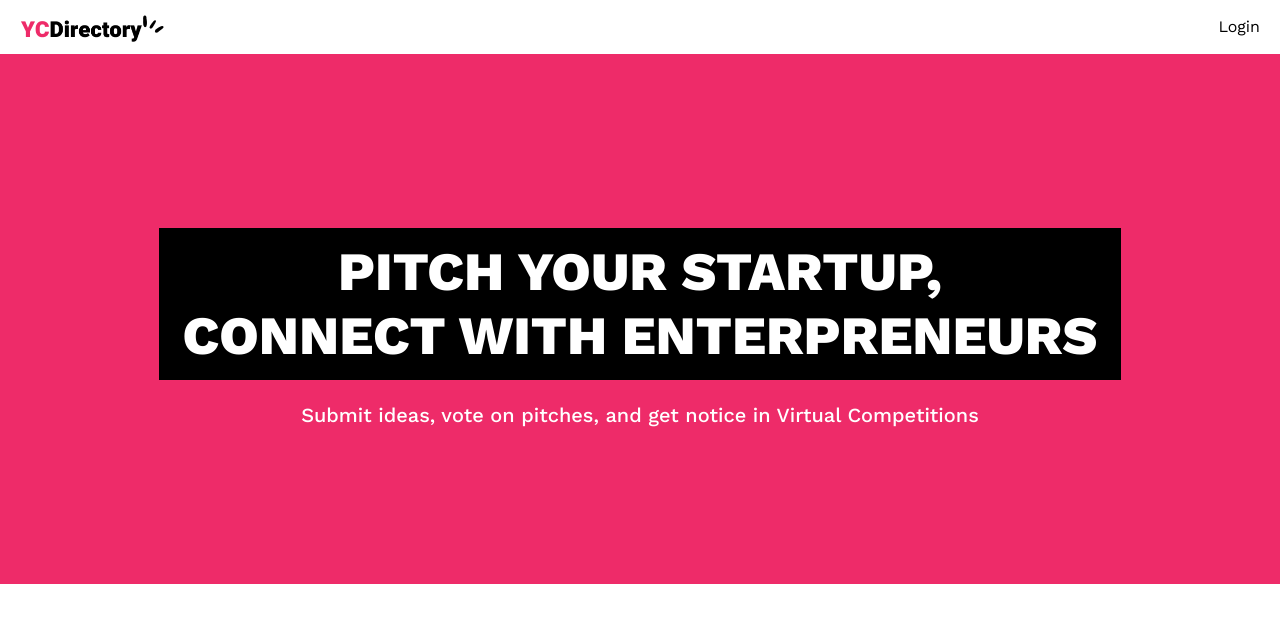
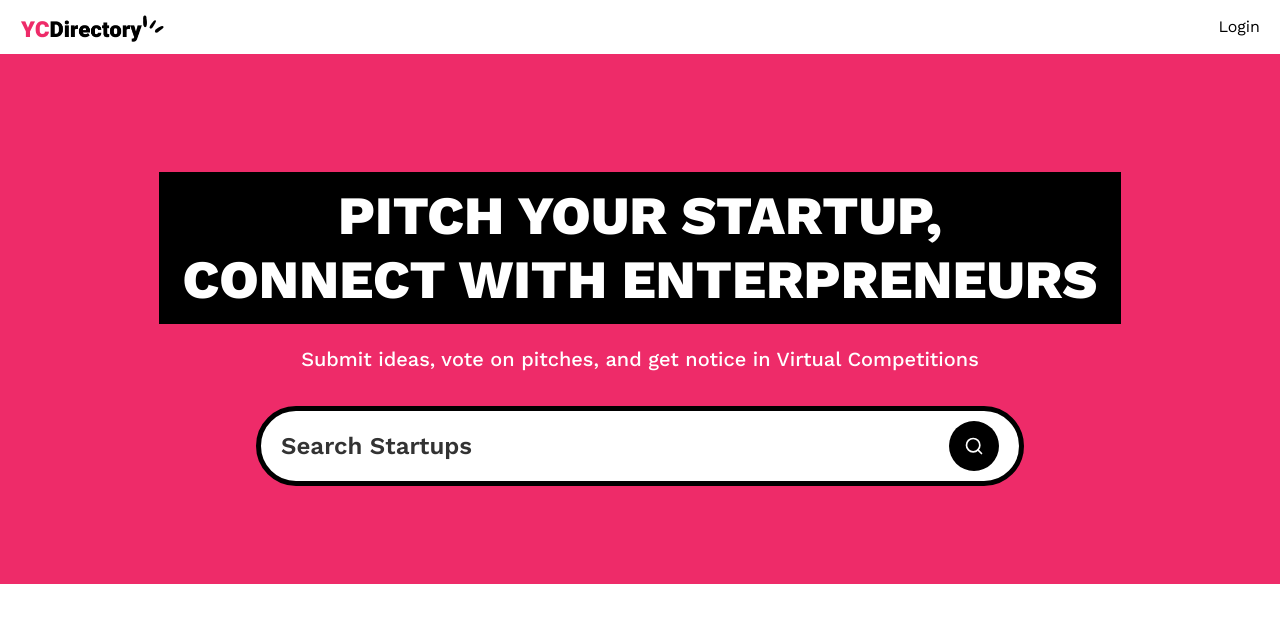
Before and after one commit to geogeorgiou/nextjs-15-course, a Next.js app: page / in a window 1280 px wide. Shown: the top 622 px of the page. Built offline with nearby package versions, Linux system fonts and the light colour scheme; no server answers.

Commit message:
add SSR Form

```diff
--- a/app/(root)/page.tsx
+++ b/app/(root)/page.tsx
@@ -1,4 +1,8 @@
-const Page = () => {
+import SearchForm from "@/app/components/SearchForm";
+
+const Page = async ({ searchParams }: { searchParams: { query?: string } }) => {
+  const query = (await searchParams).query;
+
   return (
     <>
       <section className="pink_container">
@@ -8,6 +12,7 @@
         <p className="sub-heading !max-w-3xl">
           Submit ideas, vote on pitches, and get notice in Virtual Competitions
         </p>
+        <SearchForm query={query} />
       </section>
     </>
   );
--- /dev/null
+++ b/app/components/SearchForm.tsx
@@ -0,0 +1,25 @@
+import Form from "next/form";
+import SearchFormReset from "@/app/components/SearchFormReset";
+import { Search } from "lucide-react";
+
+const SearchForm = ({ query }: { query?: string }) => {
+  return (
+    <Form action={"/"} scroll={false} className="search-form">
+      <input
+        type="text"
+        name="query"
+        defaultValue={query}
+        className="search-input"
+        placeholder="Search Startups"
+      />
+      <div className="flex gap-2">
+        {query && <SearchFormReset />}
+        <button type="submit" className="search-btn text-white">
+          <Search className="size-5" />
+        </button>
+      </div>
+    </Form>
+  );
+};
+
+export default SearchForm;
--- /dev/null
+++ b/app/components/SearchFormReset.tsx
@@ -0,0 +1,21 @@
+"use client";
+
+import Link from "next/link";
+import { X } from "lucide-react";
+
+const SearchFromReset = () => {
+  const reset = () => {
+    const form = document.querySelector(".search_form") as HTMLFormElement;
+    form?.reset();
+  };
+
+  return (
+    <button type="reset" onClick={reset}>
+      <Link href="/" className="search-btn text-white">
+        <X className="size-5" />
+      </Link>
+    </button>
+  );
+};
+
+export default SearchFromReset;
```
